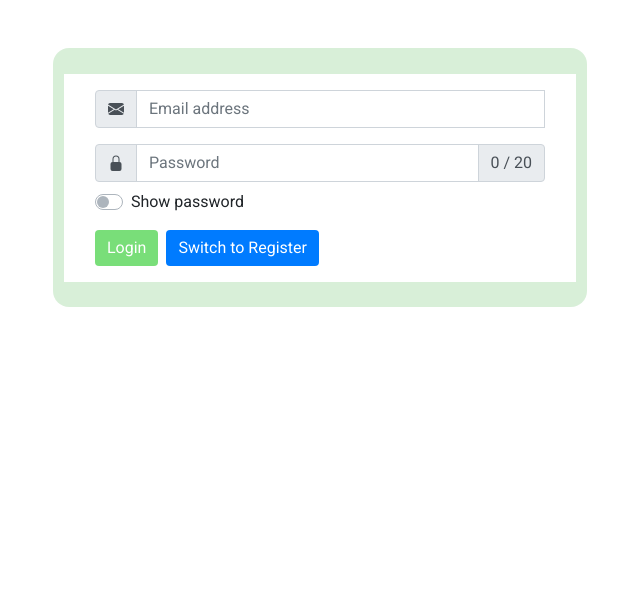
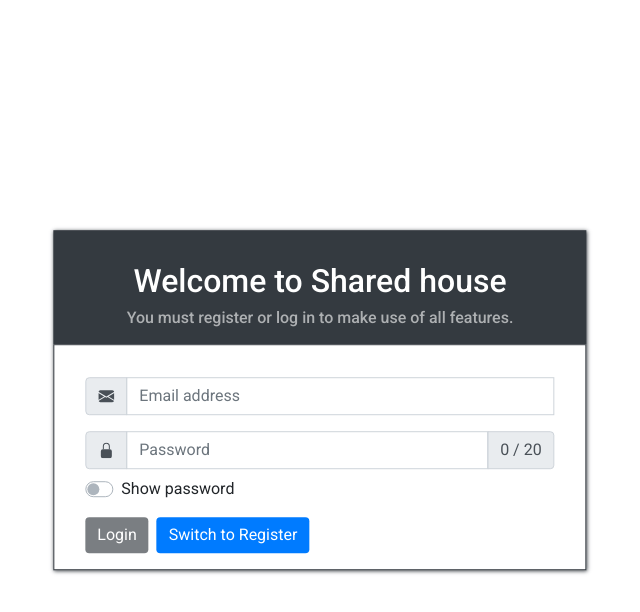
Before and after one commit to Wo0dyStars/shared-house, an Angular app: page / in a window 1280 px wide. Shown: the top 612 px of the page, without its empty margins (320-960 px from the left). Built offline with nearby package versions, Linux system fonts and the light colour scheme.

Commit message:
Modified authorization page, so it looks more professional with dark/light color combinations.

```diff
--- a/src/app/authorization/authorization.component.html
+++ b/src/app/authorization/authorization.component.html
@@ -1,6 +1,8 @@
 
 
-<div class="container col-xl-5 col-lg-6 col-md-8">
+<div class="container col-xl-5 col-lg-6 col-md-8 bg-dark">
+  <h2>Welcome to Shared house</h2>
+  <h6>You must register or log in to make use of all features.</h6>
     <div class="row">
         <div class="col-xs-12 col-md-12 col-sm-12">
             <form #form="ngForm" (ngSubmit)="form.form.valid && onSubmit(form)" [appPasswordMatch]="['password', 'confirmPassword']">
--- a/src/app/authorization/authorization.component.scss
+++ b/src/app/authorization/authorization.component.scss
@@ -43,15 +43,30 @@ input[type=password] {
 }
 
 .container {
-	margin-top: 3rem;
-	padding: 1.6rem;
-	background-color: rgba(0, 150, 0, .151);
-	border-radius: 1rem;
+	position: absolute;
+	top: 50%;
+	left: 50%;
+	transform: translate(-50%, -50%);
+	box-shadow: 1px 1px 4px #343a40;
 
 	.row {
 		padding: 1rem;
+		padding-top: 2rem;
 		background-color: #fff;
+		border: 1px solid #343a40;
 	}
+}
+
+h2 {
+	padding-top: 2rem;
+	text-align: center;
+	color: white;
+}
+
+h6 {
+	color: rgba(255, 255, 255, .6);
+	padding-bottom: .5rem;
+	text-align: center;
 }
 
 .alert {
@@ -100,5 +115,5 @@ button[type=button] {
 }
 
 .login {
-	background-color: limegreen;
+	background-color: #343a40;
 }
```
